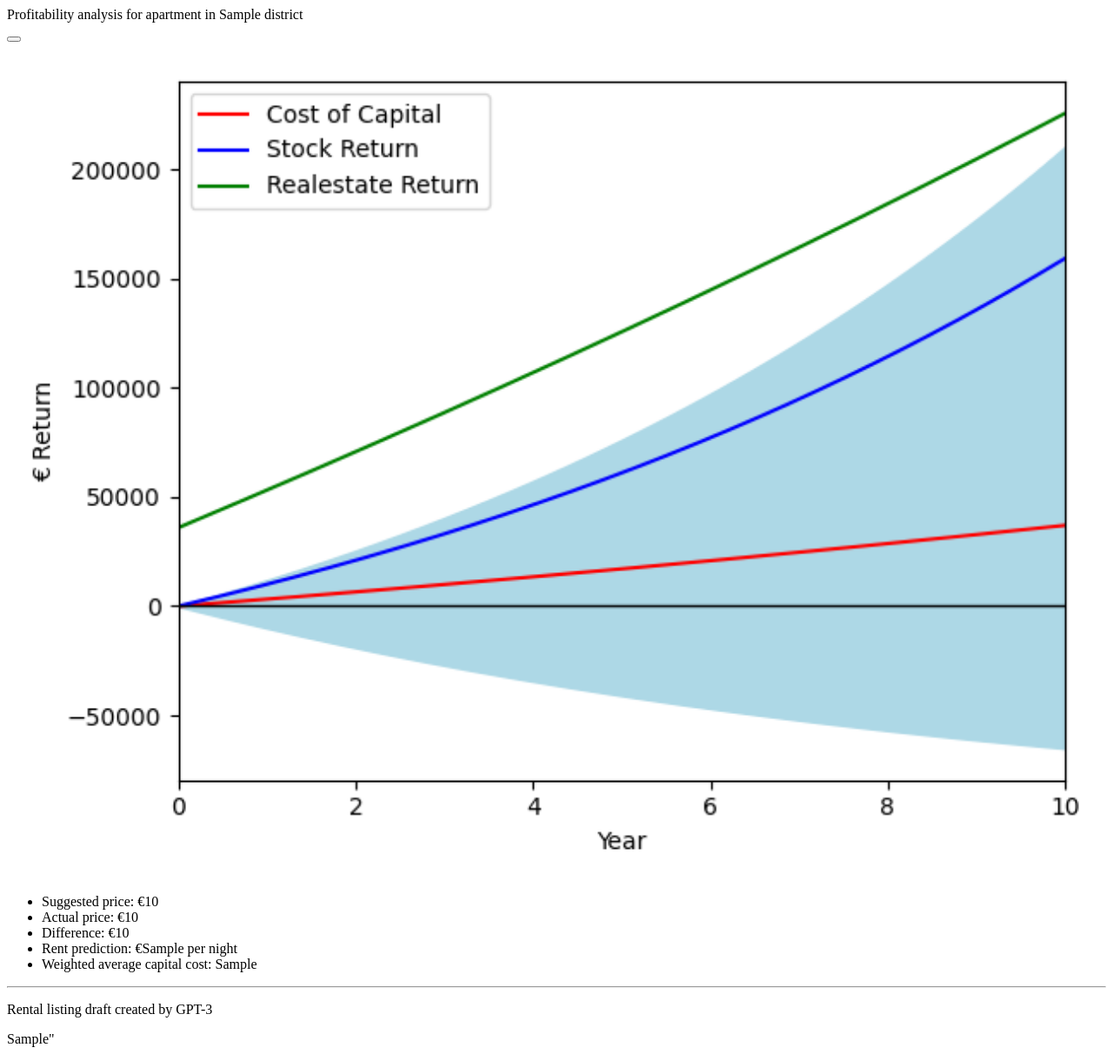
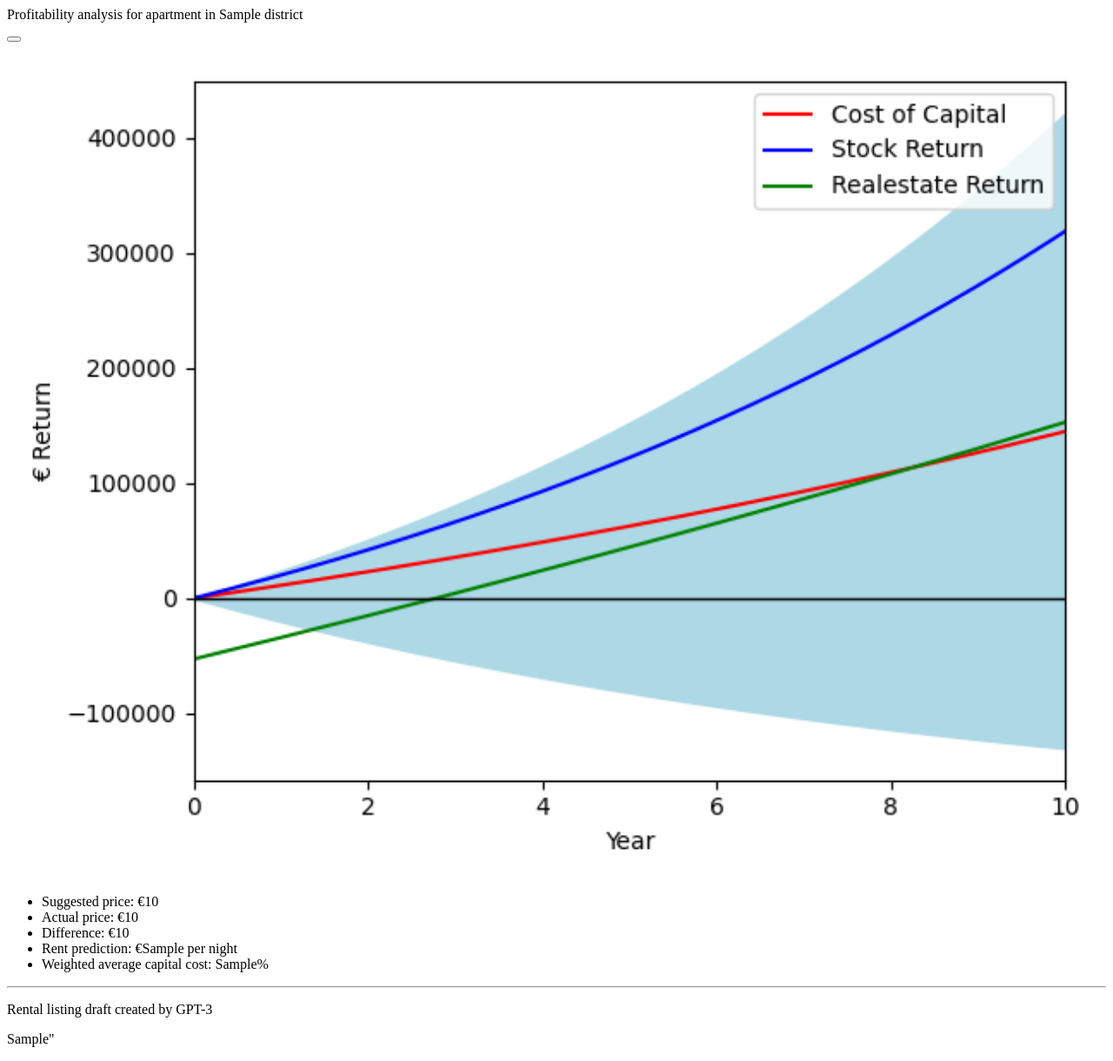
Before and after one commit to viktor-enzell/idss-project, a Django app: template project/templates/analysis.html in a window 1280 px wide. Shown: the whole page at 87% size. Run offline with Django 3.2, Linux system fonts and the light colour scheme; the template is opened without the code that fills it: most values are stand-ins (such as "Sample title", 1, 10 or a date in 2020); parts of the project's set-up code (start-up, migrations or seed data) failed here and were passed over.

Commit message:
UI changes.

```diff
--- a/project/templates/analysis.html
+++ b/project/templates/analysis.html
@@ -16,16 +16,16 @@
     </div>
 
     <div class="row my-4">
-      <div class="col-7 p-0">
+      <div class="col-6">
         <img src="{% static 'tmp.png' %}" alt="Boxplot" style="width: 100%">
       </div>
-      <div class="col-5 mt-2">
+      <div class="col-6 mt-2 ps-0">
         <ul class="list-group">
           <li class="list-group-item">Suggested price: €{{ price_prediction }}</li>
           <li class="list-group-item">Actual price: €{{ actual_price }}</li>
           <li class="list-group-item">Difference: €{{ price_difference }}</li>
           <li class="list-group-item">Rent prediction: €{{ rent_prediction }} per night</li>
-          <li class="list-group-item">Weighted average capital cost: {{ wacc_prediction }}</li>
+          <li class="list-group-item">Weighted average capital cost: {{ wacc_prediction }}%</li>
         </ul>
       </div>
     </div>
--- a/project/views.py
+++ b/project/views.py
@@ -81,7 +81,7 @@
                     'rent_prediction': rent_prediction,
                     'actual_price': price,
                     'price_difference': price_prediction - price,
-                    'wacc_prediction': round(wacc_prediction, 4),
+                    'wacc_prediction': round(wacc_prediction * 100, 4),
                     'gpt3_output': gpt3_output,
                 }
                 return render(request, 'index.html', context)
```
Also changed, not shown: static/tmp.png.
